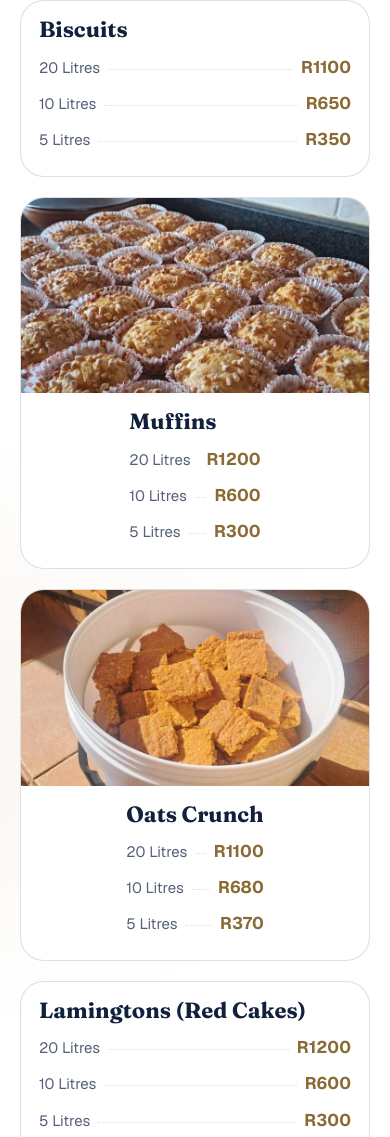
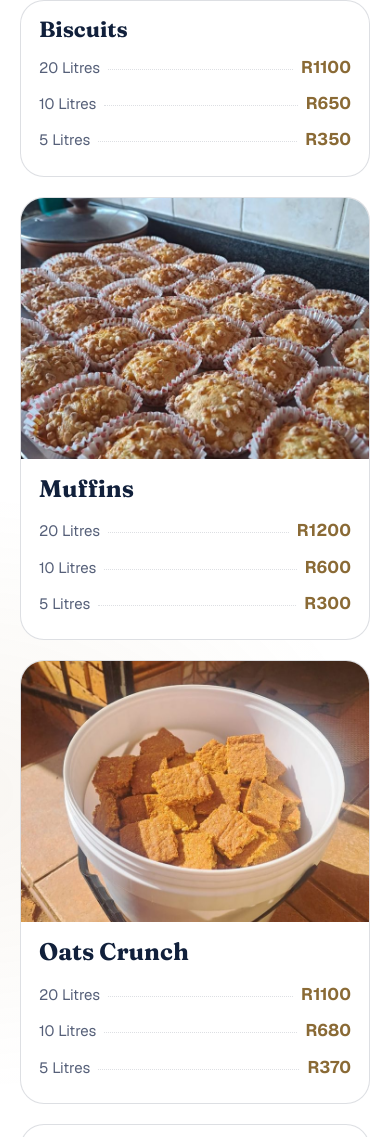
Before and after one commit to keabetswe-reisiger/bakery-preview, a plain HTML site: page index.html in a window 390 px wide. Shown: the part 1371-2508 px from the top of the page. Drawn offline with nearby package versions, Linux system fonts and the light colour scheme.

Commit message:
Bigger item photos with menu beside them
Co-Authored-By: Claude Sonnet 5.5 <noreply@anthropic.com>

```diff
--- a/index.html
+++ b/index.html
@@ -209,6 +209,28 @@ footer{padding-bottom:max(56px,calc(env(safe-area-inset-bottom) + 24px))}
   .pitem.has-img{flex-direction:column}
   .pitem.has-img img{width:100%;aspect-ratio:16/9;min-height:0}
 }
+
+/* ---------- Bigger photos, menu squeezed beside them ---------- */
+.menu .pitem.has-img{grid-column:1/-1}
+.pitem.has-img img{width:62%;min-height:320px}
+.pitem.has-img .pbody{padding:16px 22px}
+@media(max-width:900px){.pitem.has-img img{width:55%;min-height:260px}}
+@media(max-width:640px){.pitem.has-img img{width:100%;min-height:0;aspect-ratio:4/3}}
+
+/* ---------- tidy: capped photo height, roomier text beside it ---------- */
+.pitem.has-img img{width:58%;height:360px;min-height:0;aspect-ratio:auto;object-position:center}
+.pitem.has-img .pbody{padding:24px 32px}
+.pitem.has-img .pbody h4{font-size:30px;margin-bottom:10px}
+.pitem.has-img .prices li{font-size:17px;padding:8px 0}
+.pitem.has-img .prices li b{font-size:19px}
+@media(max-width:900px){.pitem.has-img img{width:52%;height:300px}.pitem.has-img .pbody{padding:18px 20px}.pitem.has-img .pbody h4{font-size:26px}}
+@media(max-width:640px){
+  .pitem.has-img img{width:100%;height:auto;aspect-ratio:4/3}
+  .pitem.has-img .pbody{align-self:stretch;padding:16px 18px 18px}
+  .pitem.has-img .pbody h4{font-size:24px}
+  .pitem.has-img .prices li{font-size:15px;padding:5px 0}
+  .pitem.has-img .prices li b{font-size:17px}
+}
 </style>
 </head>
 <body>
```
